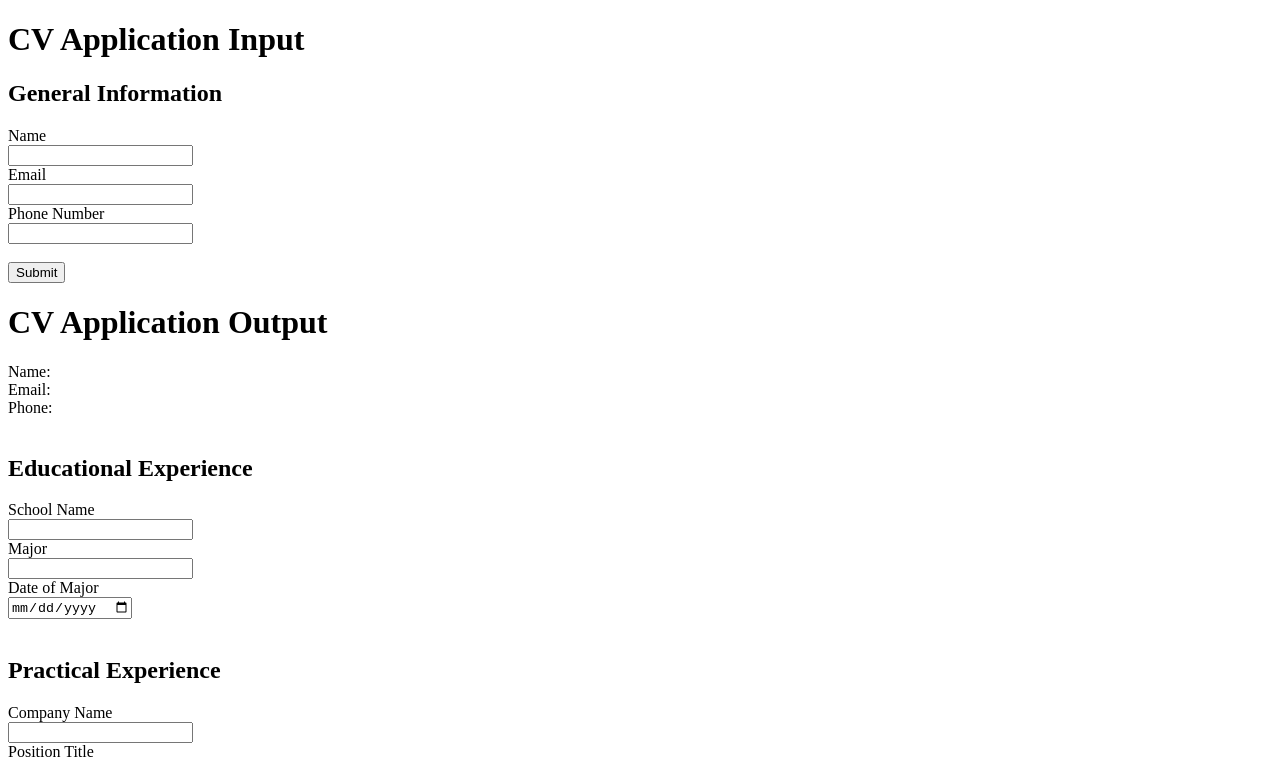
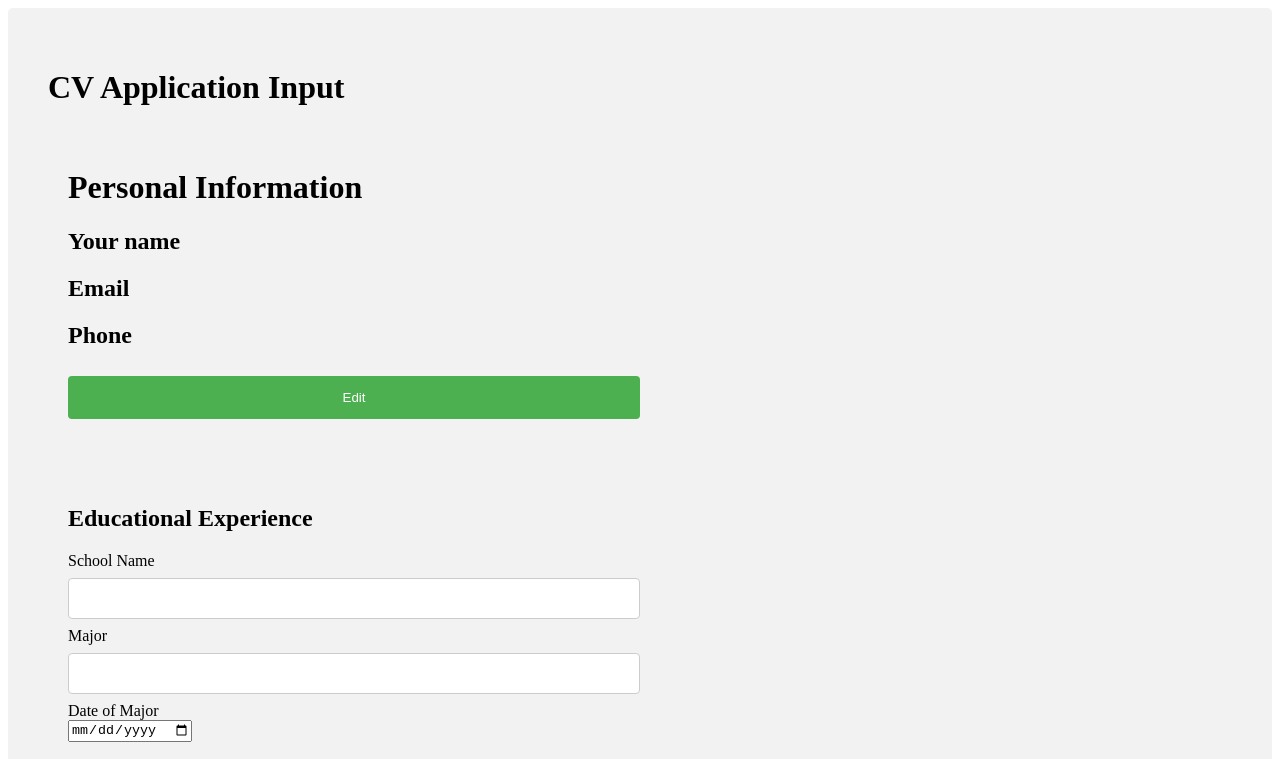
Before and after one commit to rsuazo/cv-project, a React (Create React App) app: page / in a window 1280 px wide. Shown: the top 759 px of the page. Built offline with nearby package versions, Linux system fonts and the light colour scheme.

Commit message:
Update CSS & Implement Edit

```diff
--- a/src/App.js
+++ b/src/App.js
@@ -6,35 +6,15 @@ import GeneralInfo from './components/generalinfo';
 class App extends Component {
   constructor(props) {
     super(props);
-
-    this.state = {
-      info: {
-        name: '',
-        email: '',
-        phone: '',
-      }
-
-    }
-  }
-
-  handleChange = (e) => {
-    this.setState({
-      info: {
-        ...this.state.info,
-        [e.target.name]: e.target.value,
-      }
-    })
   }
 
   render() {
     return (
       <div>
-        <div>
-          <h1>CV Application Input</h1>
-          <GeneralInfo handleChange={this.handleChange} info={this.state.info}/><br></br>
-          <EducationalExperience /><br></br>
-          <PracticalExperience /><br></br>
-        </div>
+        <h1>CV Application Input</h1>
+        <GeneralInfo /><br></br>
+        <EducationalExperience /><br></br>
+        <PracticalExperience /><br></br>
       </div>
     );
   }
--- a/src/components/generalinfo.js
+++ b/src/components/generalinfo.js
@@ -3,37 +3,62 @@ import React, { Component } from 'react';
 class GeneralInfo extends Component {
   constructor(props) {
     super(props);
+
+    this.state = {
+      name: '',
+      email: '',
+      phone: '',
+      edit: false
+    }
+  }
+
+  handleChange = (e) => {
+    this.setState({
+        [e.target.name]: e.target.value,
+    })
+  }
+
+  toggleEdit = (e) => {
+    this.setState(
+      prevState => ({
+        edit: !prevState.edit
+      })
+    )
   }
 
   render() {
+    const { name, email, phone, edit } = this.state;
     return (
       <div>
-        <h2>General Information</h2>
-        <form id="form_generalInfo">
-          <label htmlFor="name">Name</label><br></br>
-          <input type="text" id="name" name="name" onChange={this.props.handleChange} ></input><br></br>
-          <label htmlFor="email">Email</label><br></br>
-          <input type="email" id="email" name="email" onChange={this.props.handleChange}></input><br></br>
-          <label htmlFor="phone">Phone Number</label><br></br>
-          <input type="tel" id="phone" name="phone"onChange={this.props.handleChange}></input><br></br><br></br>
-          <button type="submit">Submit</button>
-        </form>
+        <h1>Personal Information</h1>
+        <h2>{name ? name : 'Your name'}</h2>
+        <h2>{email ? email : 'Email'}</h2>
+        <h2>{phone ? phone : 'Phone'}</h2>
+       {!edit &&
+          <button
+              className="edit-toggle"
+              type="button"
+              onClick={this.toggleEdit}
+          >
 
-        <div>
-          <h1>CV Application Output</h1>
-          <label>Name: </label>
-          <div>
-            {this.props.info.name}
-          </div>
-          <label>Email: </label>
-          <div>
-            {this.props.info.email}
-          </div>
-          <label>Phone: </label>
-          <div>
-            {this.props.info.phone}
-          </div>
-        </div>
+            Edit
+          </button>
+        }
+
+        {edit &&
+          <form id="form_generalInfo" onSubmit={this.handleSubmit}>
+            <input type="text" id="name" name="name" onChange={this.handleChange} placeholder="Name" ></input><br></br>
+            <input type="email" id="email" name="email" onChange={this.handleChange} placeholder="Email"></input><br></br>
+            <input type="tel" id="phone" name="phone"onChange={this.handleChange} placeholder="Phone"></input><br></br><br></br>
+            <button
+                type="button"
+                onClick={this.toggleEdit}
+                className='close'
+            >
+                Close Edit
+            </button>
+          </form>
+        }
       </div>
     );
   }
--- a/src/index.js
+++ b/src/index.js
@@ -1,6 +1,7 @@
 import React from 'react';
 import ReactDOM from 'react-dom/client';
 import App from './App';
+import './styles/form.css';
 
 const root = ReactDOM.createRoot(document.getElementById('root'));
 root.render(
--- /dev/null
+++ b/src/styles/form.css
@@ -0,0 +1,48 @@
+input[type=text],input[type=email],input[type=tel], select {
+  width: 50%;
+  min-width: fit-content ;
+  padding: 12px 20px;
+  margin: 8px 0;
+  display: inline-block;
+  border: 1px solid #ccc;
+  border-radius: 4px;
+  box-sizing: border-box;
+}
+
+button[type=button] {
+  width: 50%;
+  min-width: fit-content ;
+  background-color: #4CAF50;
+  color: white;
+  padding: 14px 20px;
+  margin: 8px 0;
+  border: none;
+  border-radius: 4px;
+  cursor: pointer;
+}
+
+button[type=button].close {
+  width: 50%;
+  min-width: fit-content ;
+  background-color: #b40d0de3;
+  color: white;
+  padding: 14px 20px;
+  margin: 8px 0;
+  border: none;
+  border-radius: 4px;
+  cursor: pointer;
+}
+
+button[type=button]:hover {
+  background-color: #45a049;
+}
+
+button[type=button]:hover.close {
+  background-color: #c62b23;
+}
+
+div {
+  border-radius: 5px;
+  background-color: #f2f2f2;
+  padding: 20px;
+}
```
